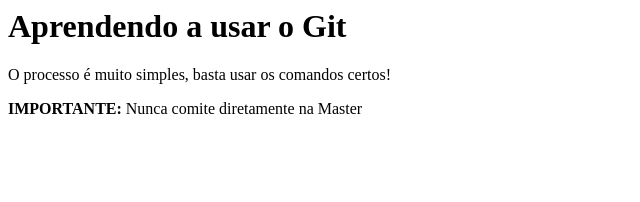
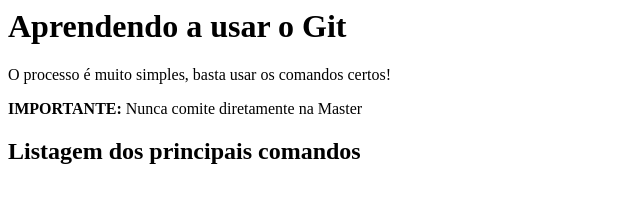
Before and after one commit to carolinsantoro/my_app, a plain HTML site: page index.html in a window 1280 px wide. Shown: the whole page, without its empty margins (0-640 px from the left). Drawn offline with Linux system fonts and the light colour scheme.

Commit message:
inclusao do H2 na pagina html

```diff
--- a/index.html
+++ b/index.html
@@ -10,6 +10,8 @@
 <p> O processo é muito simples, basta usar os comandos certos! </p>
 <p> <strong> IMPORTANTE:</strong> Nunca comite diretamente na Master </p>
 
+<h2> Listagem dos principais comandos </h2>
+
 </body>
 
 </html>
```
